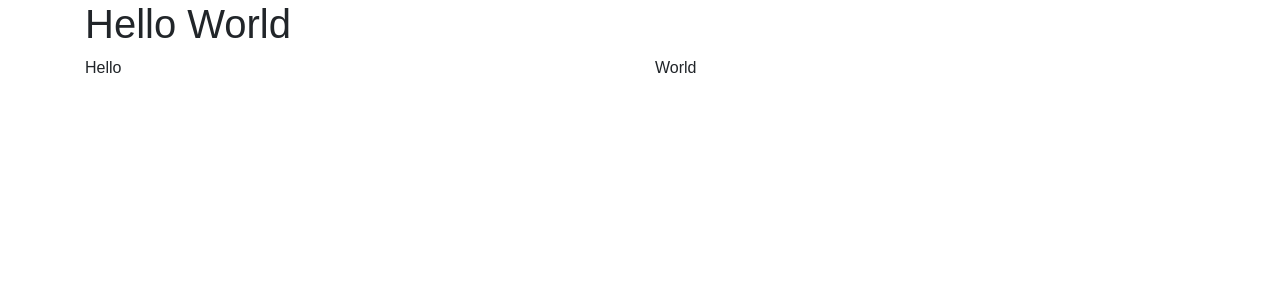
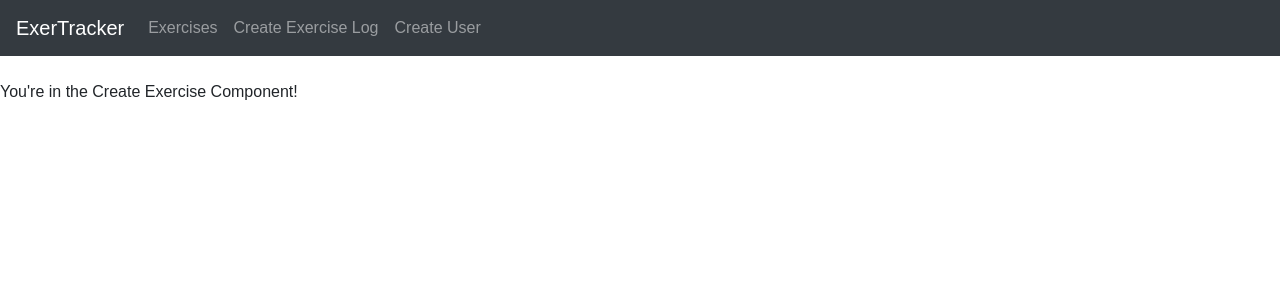
Before and after one commit to garvitsaxena06/Exercise-Tracker-App, a React (Create React App) app in the folder client/: page /create in a window 1280 px wide. Shown: the top 300 px of the page. Built offline with nearby package versions, Linux system fonts and the light colour scheme.

Commit message:
routes created in react

```diff
--- a/client/public/index.html
+++ b/client/public/index.html
@@ -13,7 +13,6 @@
     <title>Exercise Tracker</title>
   </head>
   <body>
-    <noscript>You need to enable JavaScript to run this app.</noscript>
     <div id="root"></div>
   </body>
 </html>
--- a/client/src/App.js
+++ b/client/src/App.js
@@ -1,14 +1,23 @@
 import React from 'react';
+import { BrowserRouter as Router, Switch, Route } from 'react-router-dom'
+import CreateExercise from './views/CreateExercise'
+import EditExercise from './views/EditExercise'
+import ExerciseList from './views/ExerciseList'
+import CreateUser from './views/CreateUser'
+import Navbar from './components/Navbar'
 
 function App() {
   return (
-    <div className="container">
-      <h1>Hello World</h1>
-      <div className="row">
-        <div className="col-md-6">Hello</div>
-        <div className="col-md-6">World</div>
-      </div>
-    </div>
+    <Router>
+      <Navbar />
+      <br/>
+      <Switch>
+        <Route path='/' exact component={ExerciseList} />
+        <Route path='/edit/:id' component={EditExercise} />
+        <Route path='/create' component={CreateExercise} />
+        <Route path='/user' component={CreateUser} />
+      </Switch>
+    </Router>
   );
 }
 
--- /dev/null
+++ b/client/src/components/Navbar.js
@@ -0,0 +1,29 @@
+import React, { Component } from 'react'
+import { Link } from 'react-router-dom'
+
+class Navbar extends Component {
+    render() {
+        return (
+            <div>
+                <nav className="navbar navbar-dark bg-dark navbar-expand-lg">
+                    <Link to='/' className="navbar-brand">ExerTracker</Link>
+                    <div className="collapse navbar-collapse">
+                        <ul className="navbar-nav mr-auto">
+                            <li className="navbar-item">
+                                <Link to="/" className="nav-link">Exercises</Link>
+                            </li>
+                            <li className="navbar-item">
+                                <Link to="/create" className="nav-link">Create Exercise Log</Link>
+                            </li>
+                            <li className="navbar-item">
+                                <Link to="/user" className="nav-link">Create User</Link>
+                            </li>
+                        </ul>
+                    </div>
+                </nav>
+            </div>
+        )
+    }
+}
+
+export default Navbar;
--- /dev/null
+++ b/client/src/views/CreateExercise.js
@@ -0,0 +1,13 @@
+import React, { Component } from 'react'
+
+class CreateExercise extends Component {
+    render() {
+        return (
+            <div>
+                <p>You're in the Create Exercise Component!</p>
+            </div>
+        )
+    }
+}
+
+export default CreateExercise;
--- /dev/null
+++ b/client/src/views/CreateUser.js
@@ -0,0 +1,13 @@
+import React, { Component } from 'react'
+
+class CreateUser extends Component {
+    render() {
+        return (
+            <div>
+                <p>You're in the Create User Component!</p>
+            </div>
+        )
+    }
+}
+
+export default CreateUser;
--- /dev/null
+++ b/client/src/views/EditExercise.js
@@ -0,0 +1,13 @@
+import React, { Component } from 'react'
+
+class EditExercise extends Component {
+    render() {
+        return (
+            <div>
+                <p>You're in the Edit Exercise Component!</p>
+            </div>
+        )
+    }
+}
+
+export default EditExercise;
--- /dev/null
+++ b/client/src/views/ExerciseList.js
@@ -0,0 +1,13 @@
+import React, { Component } from 'react'
+
+class ExerciseList extends Component {
+    render() {
+        return (
+            <div>
+                <p>You're in the Exercise List Component!</p>
+            </div>
+        )
+    }
+}
+
+export default ExerciseList;
```
